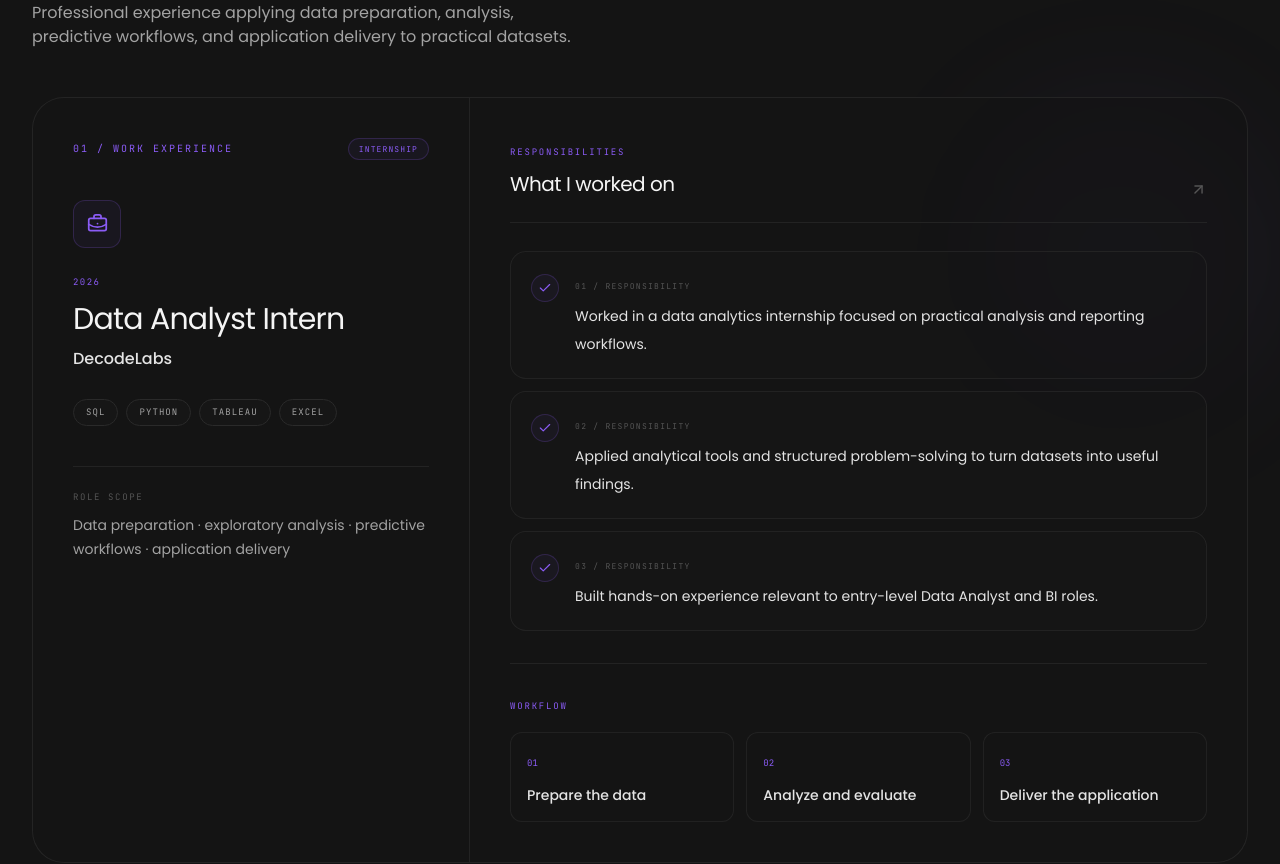
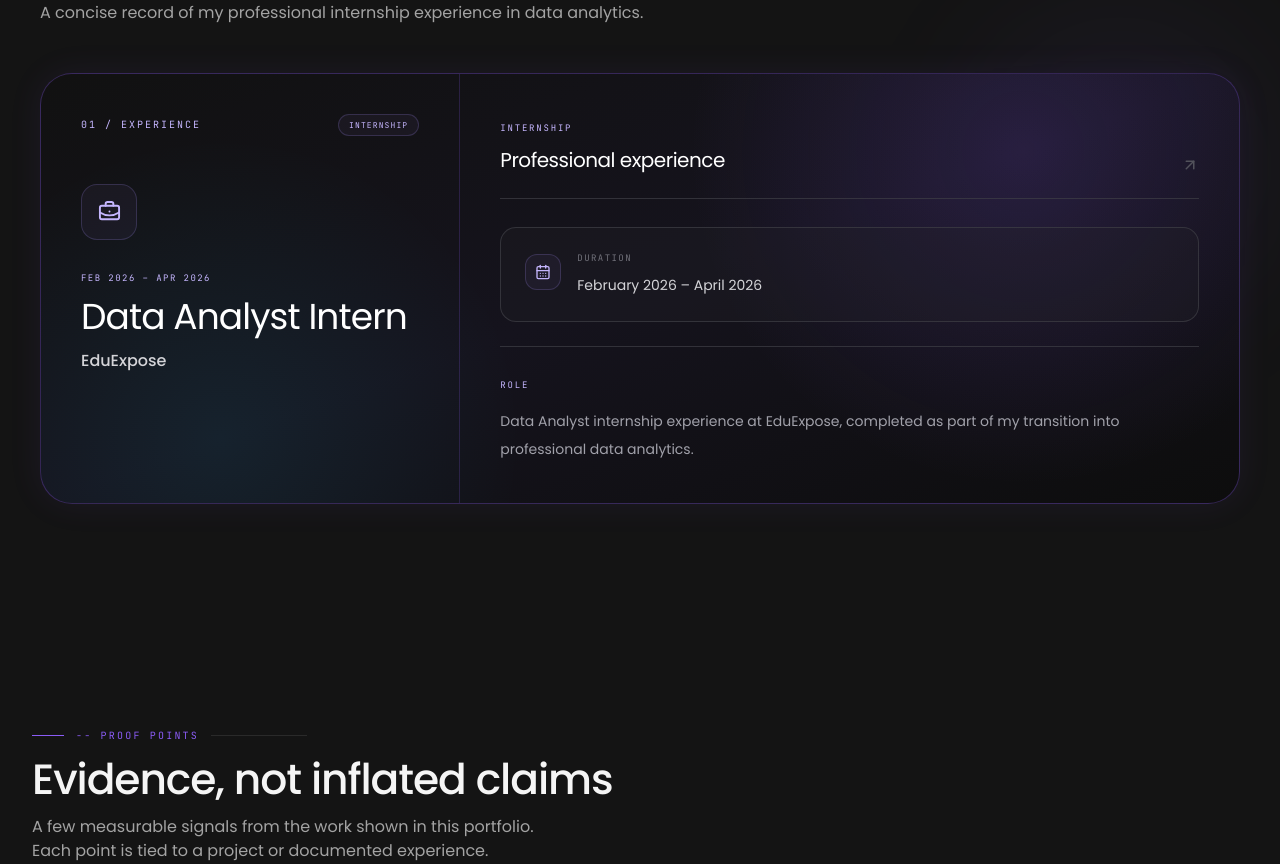
Before and after one commit to bhaskar-nb/portfolio, a Next.js app: page / in a window 1280 px wide. Shown: the part 4320-5184 px from the top of the page. Built offline with nearby package versions, Linux system fonts and the light colour scheme.

Commit message:
Redesign experience section

```diff
--- a/components/Experience.tsx
+++ b/components/Experience.tsx
@@ -1,110 +1,103 @@
 "use client";
 
 import { motion } from "framer-motion";
-import { BriefcaseBusiness, Check, ArrowUpRight } from "lucide-react";
+import { BriefcaseBusiness, CalendarDays, ArrowUpRight } from "lucide-react";
 import SectionHeading from "@/components/SectionHeading";
 
 const experience = {
-  company: "DecodeLabs",
+  company: "EduExpose",
   role: "Data Analyst Intern",
-  period: "2026",
+  period: "Feb 2026 – Apr 2026",
   type: "Internship",
-  bullets: [
-    "Worked in a data analytics internship focused on practical analysis and reporting workflows.",
-    "Applied analytical tools and structured problem-solving to turn datasets into useful findings.",
-    "Built hands-on experience relevant to entry-level Data Analyst and BI roles.",
-  ],
 };
-
-const tools = ["SQL", "Python", "Tableau", "Excel"];
 
 export default function Experience() {
   return (
     <section id="experience" className="relative overflow-hidden py-28">
       <div className="pointer-events-none absolute right-0 top-1/4 h-80 w-80 rounded-full bg-gold/5 blur-3xl" />
-      <div className="relative mx-auto max-w-7xl px-4 sm:px-6 lg:px-8">
+
+      <div className="relative mx-auto max-w-7xl px-5 sm:px-8 lg:px-10">
         <SectionHeading
           eyebrow="-- professional experience"
-          title="Data Analyst Intern"
-          description="Professional experience applying data preparation, analysis, predictive workflows, and application delivery to practical datasets."
+          title="Experience"
+          description="A concise record of my professional internship experience in data analytics."
         />
 
         <motion.article
           initial={{ opacity: 0, y: 24 }}
           whileInView={{ opacity: 1, y: 0 }}
           viewport={{ once: true, margin: "-80px" }}
-          transition={{ duration: 0.6 }}
-          className="mt-12 overflow-hidden rounded-[2rem] border border-base-500/80 bg-base-800/60"
+          transition={{ duration: 0.8, ease: [0.22, 1, 0.36, 1] }}
+          className="group relative mt-12 overflow-hidden rounded-[2rem] border border-violet-500/30 bg-gradient-to-br from-[#111111] via-[#15131d] to-[#0d0d0d] shadow-[0_0_35px_rgba(139,92,246,0.08)]"
         >
-          <div className="grid lg:grid-cols-[0.72fr_1.28fr]">
-            <div className="border-b border-base-500/70 p-7 sm:p-9 lg:border-b-0 lg:border-r lg:p-10">
+          <div className="absolute inset-0 bg-[radial-gradient(circle_at_82%_18%,rgba(139,92,246,0.16),transparent_32%),radial-gradient(circle_at_15%_85%,rgba(34,211,238,0.08),transparent_28%)]" />
+
+          <div className="relative grid lg:grid-cols-[0.7fr_1.3fr]">
+            <div className="border-b border-violet-500/20 p-7 sm:p-9 lg:border-b-0 lg:border-r lg:p-10">
               <div className="flex items-center justify-between gap-4">
-                <span className="font-mono text-[10px] uppercase tracking-[0.2em] text-gold">01 / work experience</span>
-                <span className="rounded-full border border-gold/20 bg-gold/5 px-2.5 py-1 font-mono text-[8px] uppercase tracking-[0.14em] text-gold">{experience.type}</span>
+                <span className="font-mono text-[10px] uppercase tracking-[0.2em] text-violet-300">
+                  01 / experience
+                </span>
+                <span className="rounded-full border border-violet-400/20 bg-violet-400/5 px-2.5 py-1 font-mono text-[8px] uppercase tracking-[0.14em] text-violet-300">
+                  {experience.type}
+                </span>
               </div>
 
-              <div className="mt-10 flex h-12 w-12 items-center justify-center rounded-xl border border-gold/20 bg-gold/5 text-gold">
-                <BriefcaseBusiness size={21} aria-hidden="true" />
+              <div className="mt-12 flex h-14 w-14 items-center justify-center rounded-2xl border border-violet-400/20 bg-violet-400/5 text-violet-300 transition-transform duration-500 group-hover:scale-105">
+                <BriefcaseBusiness size={23} aria-hidden="true" />
               </div>
 
-              <p className="mt-7 font-mono text-[9px] uppercase tracking-[0.16em] text-gold">{experience.period}</p>
-              <h3 className="mt-3 font-display text-3xl leading-tight text-ink-100">{experience.role}</h3>
-              <p className="mt-2 text-base font-medium text-ink-300">{experience.company}</p>
-
-              <div className="mt-7 flex flex-wrap gap-2">
-                {tools.map((tool) => (
-                  <span key={tool} className="rounded-full border border-base-500 bg-base-700/50 px-3 py-1.5 font-mono text-[9px] uppercase tracking-[0.12em] text-ink-400">
-                    {tool}
-                  </span>
-                ))}
-              </div>
-
-              <div className="mt-10 border-t border-base-500/70 pt-6">
-                <p className="font-mono text-[9px] uppercase tracking-[0.18em] text-ink-600">Role scope</p>
-                <p className="mt-2 text-sm leading-6 text-ink-400">Data preparation · exploratory analysis · predictive workflows · application delivery</p>
-              </div>
+              <p className="mt-8 font-mono text-[9px] uppercase tracking-[0.16em] text-violet-300">
+                {experience.period}
+              </p>
+              <h3 className="mt-3 font-display text-3xl leading-tight text-white sm:text-4xl">
+                {experience.role}
+              </h3>
+              <p className="mt-3 text-base font-medium text-zinc-300">
+                {experience.company}
+              </p>
             </div>
 
             <div className="p-7 sm:p-9 lg:p-10">
-              <div className="flex items-end justify-between gap-4 border-b border-base-500/70 pb-6">
+              <div className="flex items-end justify-between gap-4 border-b border-zinc-700/70 pb-6">
                 <div>
-                  <span className="font-mono text-[9px] uppercase tracking-[0.2em] text-gold">responsibilities</span>
-                  <h4 className="mt-2 font-display text-xl text-ink-100">What I worked on</h4>
+                  <span className="font-mono text-[9px] uppercase tracking-[0.2em] text-violet-300">
+                    internship
+                  </span>
+                  <h4 className="mt-2 font-display text-xl text-white">
+                    Professional experience
+                  </h4>
                 </div>
-                <ArrowUpRight size={17} className="shrink-0 text-ink-600" aria-hidden="true" />
+                <ArrowUpRight
+                  size={18}
+                  className="shrink-0 text-zinc-600 transition-transform duration-300 group-hover:-translate-y-1 group-hover:translate-x-1"
+                  aria-hidden="true"
+                />
               </div>
 
-              <div className="mt-7 space-y-3">
-                {experience.bullets.map((item, i) => (
-                  <motion.div
-                    key={item}
-                    initial={{ opacity: 0, x: 12 }}
-                    whileInView={{ opacity: 1, x: 0 }}
-                    viewport={{ once: true }}
-                    transition={{ duration: 0.4, delay: i * 0.08 }}
-                    className="flex gap-4 rounded-2xl border border-base-500/70 bg-base-700/25 p-5 transition-colors duration-300 hover:border-gold/30 hover:bg-base-700/45"
-                  >
-                    <span className="mt-0.5 flex h-7 w-7 shrink-0 items-center justify-center rounded-full border border-gold/20 bg-gold/5 text-gold">
-                      <Check size={14} aria-hidden="true" />
-                    </span>
-                    <div>
-                      <span className="font-mono text-[8px] uppercase tracking-[0.16em] text-ink-600">0{i + 1} / responsibility</span>
-                      <p className="mt-1.5 text-sm leading-7 text-ink-300">{item}</p>
-                    </div>
-                  </motion.div>
-                ))}
+              <div className="mt-7 rounded-2xl border border-zinc-700/70 bg-zinc-800/25 p-6">
+                <div className="flex items-start gap-4">
+                  <span className="mt-0.5 flex h-9 w-9 shrink-0 items-center justify-center rounded-xl border border-violet-400/20 bg-violet-400/5 text-violet-300">
+                    <CalendarDays size={16} aria-hidden="true" />
+                  </span>
+                  <div>
+                    <p className="font-mono text-[9px] uppercase tracking-[0.16em] text-zinc-500">
+                      Duration
+                    </p>
+                    <p className="mt-2 text-sm leading-6 text-zinc-300">
+                      February 2026 – April 2026
+                    </p>
+                  </div>
+                </div>
               </div>
 
-              <div className="mt-8 border-t border-base-500/70 pt-7">
-                <span className="font-mono text-[9px] uppercase tracking-[0.2em] text-gold">workflow</span>
-                <div className="mt-4 grid gap-3 sm:grid-cols-3">
-                  {["Prepare the data", "Analyze and evaluate", "Deliver the application"].map((step, i) => (
-                    <div key={step} className="rounded-xl border border-base-500/70 bg-base-700/20 p-4">
-                      <span className="font-mono text-[9px] text-gold">0{i + 1}</span>
-                      <p className="mt-3 text-sm font-medium text-ink-200">{step}</p>
-                    </div>
-                  ))}
-                </div>
+              <div className="mt-6 border-t border-zinc-700/70 pt-6">
+                <span className="font-mono text-[9px] uppercase tracking-[0.2em] text-violet-300">
+                  role
+                </span>
+                <p className="mt-3 max-w-2xl text-sm leading-7 text-zinc-400">
+                  Data Analyst internship experience at {experience.company}, completed as part of my transition into professional data analytics.
+                </p>
               </div>
             </div>
           </div>
```
